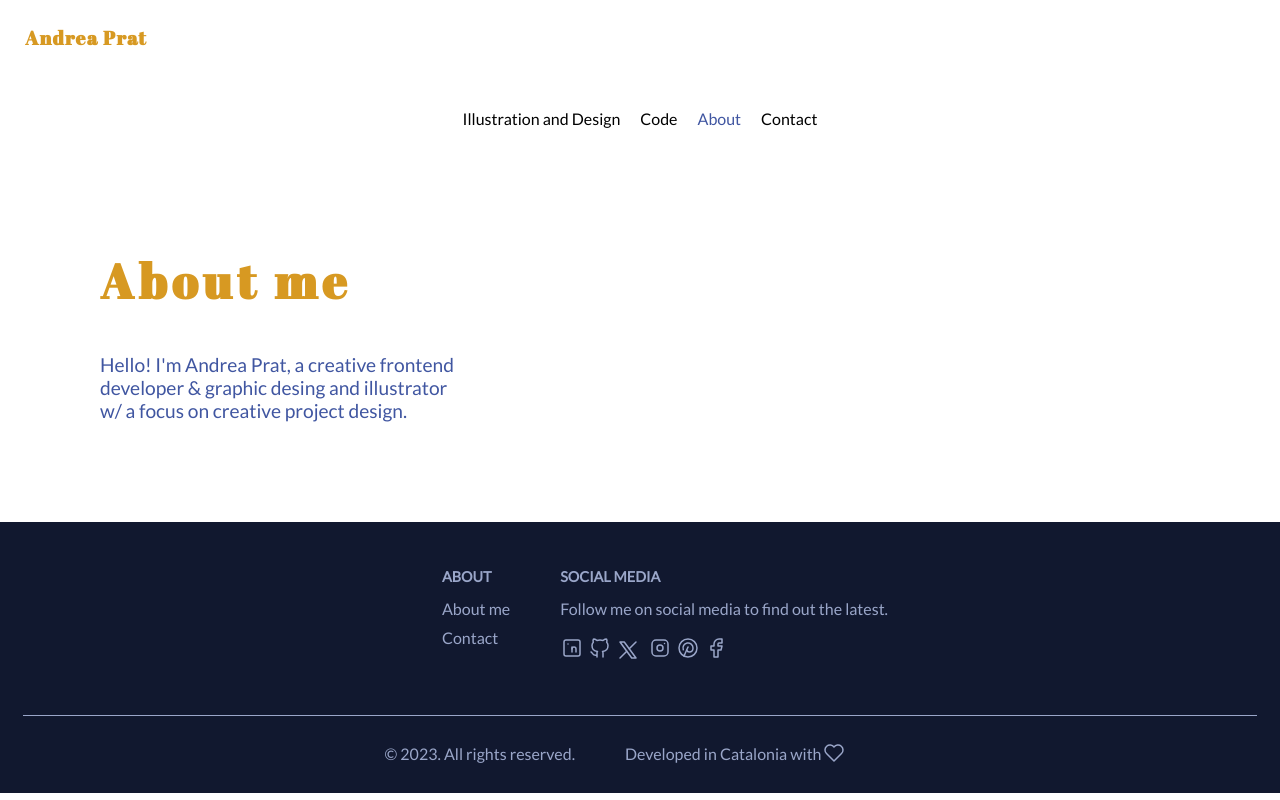
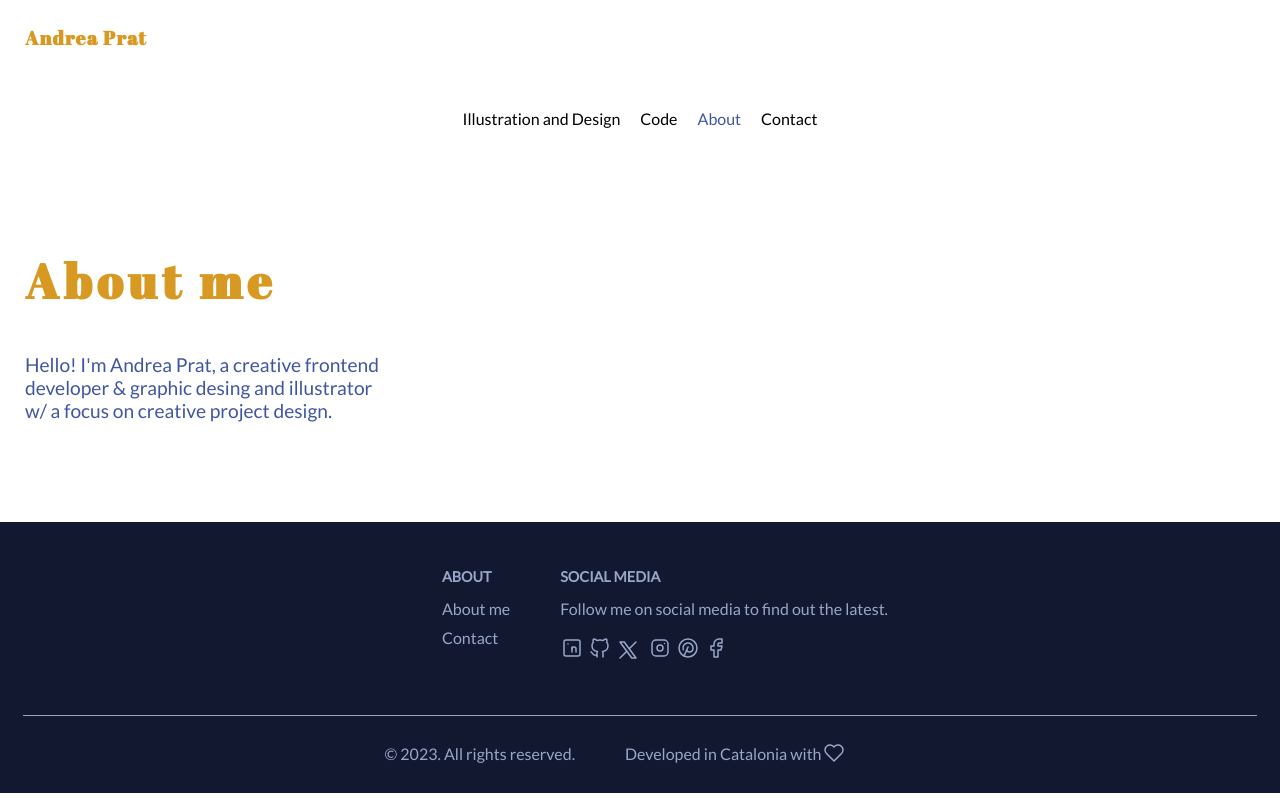
Before and after one commit to AndPrat/andreaprat, a React (Vite) app: page /about in a window 1280 px wide. Built offline with nearby package versions, Linux system fonts and the light colour scheme.

Commit message:
Fix the margin of AboutPage

```diff
--- a/src/pages/AboutPage/AboutPage.css
+++ b/src/pages/AboutPage/AboutPage.css
@@ -1,5 +1,5 @@
 .about-page {
-  margin: 100px;
+  padding: 100px 0;
 }
 
 .about-page__title {
--- a/src/pages/AboutPage/AboutPage.tsx
+++ b/src/pages/AboutPage/AboutPage.tsx
@@ -7,11 +7,13 @@ const AboutPage = (): React.ReactElement => {
       <title>About</title>
       <meta name="description" content="About Andrea Prat" />
       <div className="about-page">
-        <h2 className="about-page__title">About me</h2>
-        <p className="about-page__information">
-          {`Hello! I'm Andrea Prat, a creative frontend developer & graphic desing
+        <div className="container">
+          <h2 className="about-page__title">About me</h2>
+          <p className="about-page__information">
+            {`Hello! I'm Andrea Prat, a creative frontend developer & graphic desing
           and illustrator w/ a focus on creative project design.`}
-        </p>
+          </p>
+        </div>
       </div>
     </>
   );
```
